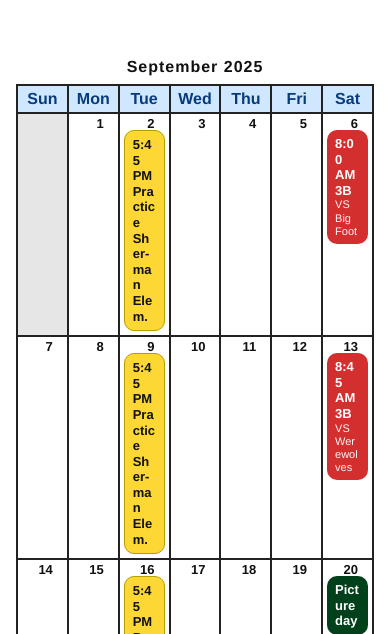
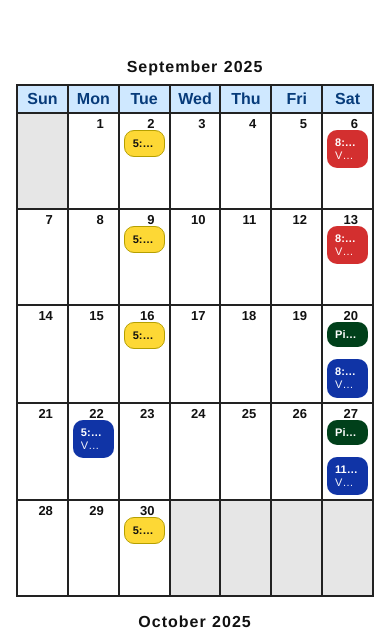
Before and after one commit to rgoldbeck/Soccer, a plain HTML site: page index.html in a window 390 px wide. Shown: the part 303-937 px from the top of the page. Drawn offline with Linux system fonts and the light colour scheme; a script that the page names is missing.

Commit message:
Update index.html
better mobile

```diff
--- a/index.html
+++ b/index.html
@@ -92,12 +92,11 @@
     .badge .line1,
     .badge .line2,
     .badge .line3 {
-      white-space: normal !important;
-      overflow: visible !important;
-      text-overflow: clip !important;
-      overflow-wrap: anywhere;
-      word-break: normal;
-      hyphens: auto;
+      white-space: nowrap !important;
+      overflow: hidden !important;
+      text-overflow: ellipsis !important;
+      display: block;
+      font-size: 11px !important;   /* smaller so it fits */
     }
     .wrap { padding:16px; }
   }
@@ -221,7 +220,7 @@
         Snack Signup here with SignUpGenius
       </a>
     </header>
-    <img class="hero-img" alt="Coaches" src="https://res.cloudinary.com/dwsdvc5sd/image/upload/coaches.png?v=1756321381"/>
+    <img class="hero-img" alt="Coaches" src="https://res.cloudinary.com/dwsdvc5sd/image/upload/coaches.png?v=1756325769"/>
   </div>
 
   <!-- Weather widget: under header, full width of calendar -->
@@ -622,7 +621,7 @@
     </li>
   </ul>
 </section>
-    <img class="fields-img" alt="Fields Map" src="https://res.cloudinary.com/dwsdvc5sd/image/upload/2025SOCCERFIELDS.png?v=1756321381"/>
+    <img class="fields-img" alt="Fields Map" src="https://res.cloudinary.com/dwsdvc5sd/image/upload/2025SOCCERFIELDS.png?v=1756325769"/>
   </div>
 
   <!-- Weather widget script -->
```
